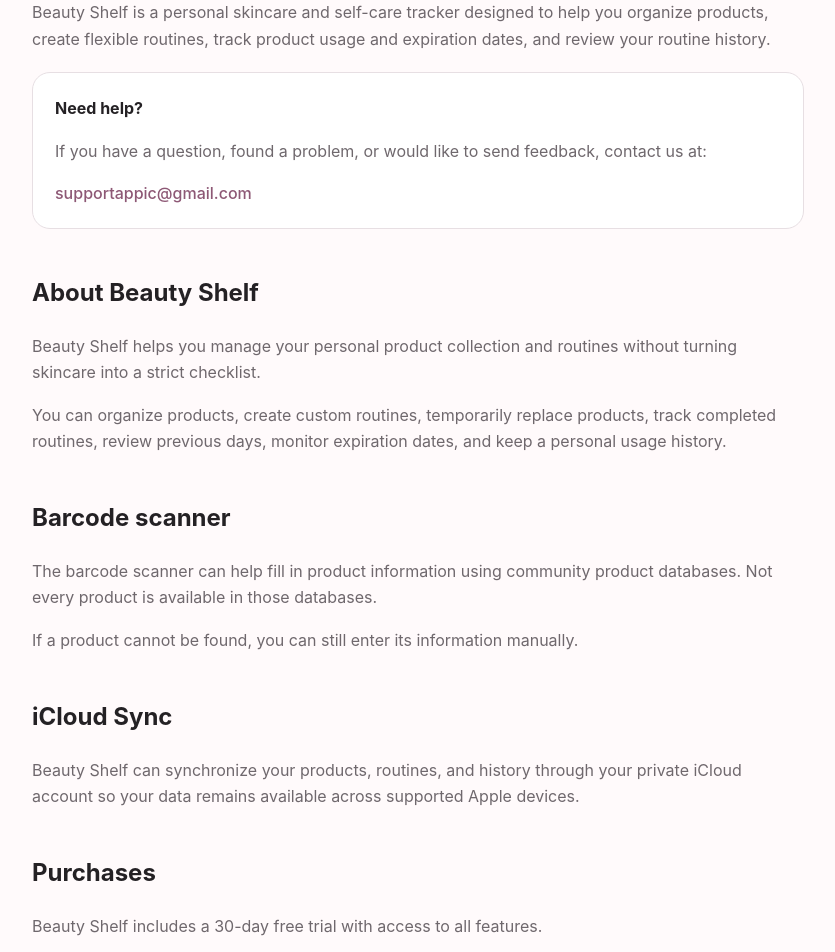
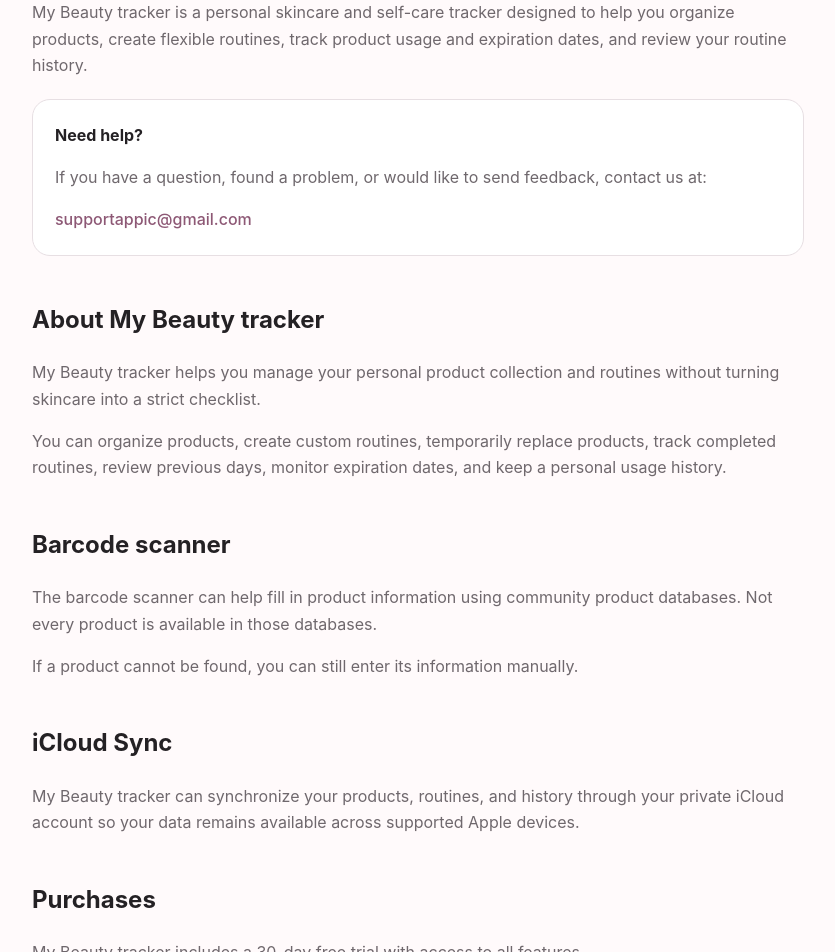
Before and after one commit to supportappic/luxmastudio-site, a plain HTML site: page beautyshelf/index.html in a window 1280 px wide. Shown: the part 188-1140 px from the top of the page, without its empty margins (222-1057 px from the left). Drawn offline with Linux system fonts and the light colour scheme.

Commit message:
Update index.html
Name change to My beauty tracker

```diff
--- a/beautyshelf/index.html
+++ b/beautyshelf/index.html
@@ -4,11 +4,11 @@
   <meta charset="UTF-8">
   <meta name="viewport" content="width=device-width, initial-scale=1.0">
 
-  <title>Beauty Shelf - Support</title>
+  <title>My Beauty tracker - Support</title>
 
   <meta
     name="description"
-    content="Support and information for Beauty Shelf, a personal skincare and routine tracker."
+    content="Support and information for My Beauty tracker, a personal skincare and routine tracker."
   >
 
   <style>
@@ -107,10 +107,10 @@
 
   <div class="brand">Luxma Studio</div>
 
-  <h1>Beauty Shelf</h1>
+  <h1>My Beauty tracker</h1>
 
   <p>
-    Beauty Shelf is a personal skincare and self-care tracker designed to help
+    My Beauty tracker is a personal skincare and self-care tracker designed to help
     you organize products, create flexible routines, track product usage and
     expiration dates, and review your routine history.
   </p>
@@ -128,10 +128,10 @@
     </a>
   </div>
 
-  <h2>About Beauty Shelf</h2>
+  <h2>About My Beauty tracker</h2>
 
   <p>
-    Beauty Shelf helps you manage your personal product collection and routines
+    My Beauty tracker helps you manage your personal product collection and routines
     without turning skincare into a strict checklist.
   </p>
 
@@ -155,7 +155,7 @@
   <h2>iCloud Sync</h2>
 
   <p>
-    Beauty Shelf can synchronize your products, routines, and history through
+    My Beauty tracker can synchronize your products, routines, and history through
     your private iCloud account so your data remains available across supported
     Apple devices.
   </p>
@@ -163,7 +163,7 @@
   <h2>Purchases</h2>
 
   <p>
-    Beauty Shelf includes a 30-day free trial with access to all features.
+    My Beauty tracker includes a 30-day free trial with access to all features.
   </p>
 
   <p>
```
